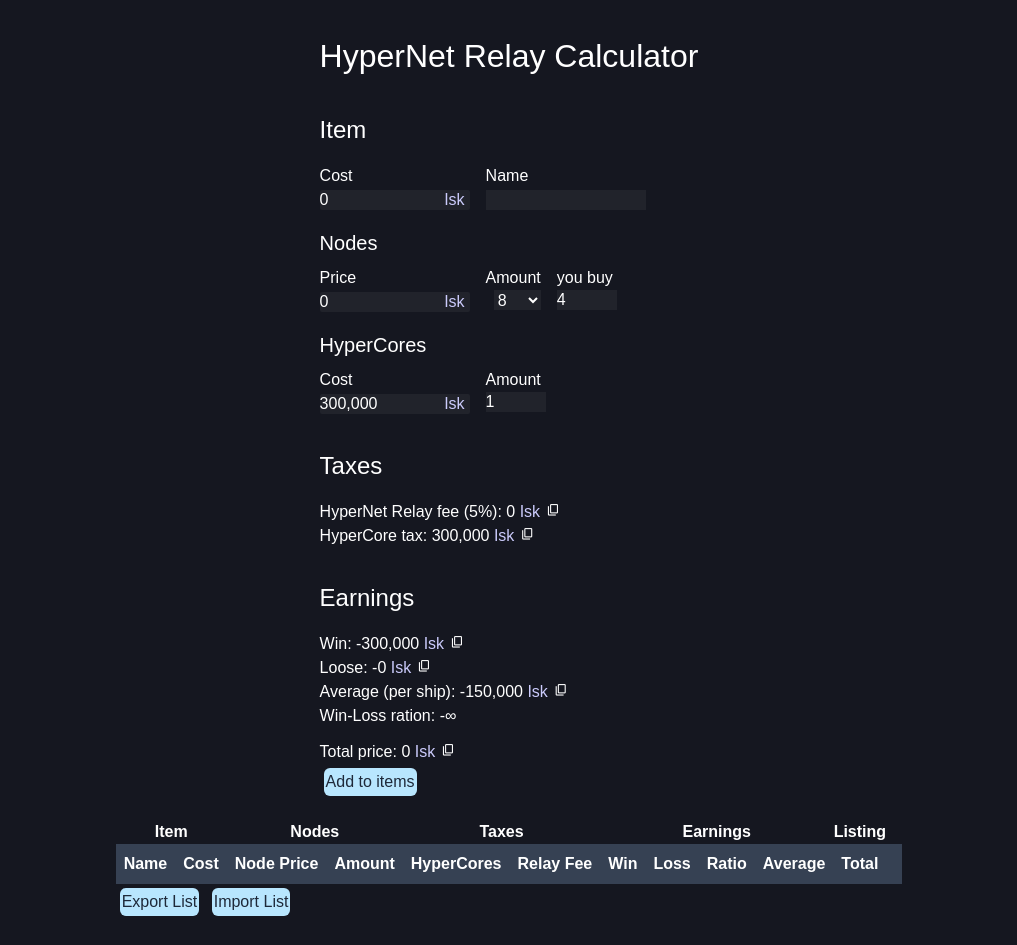
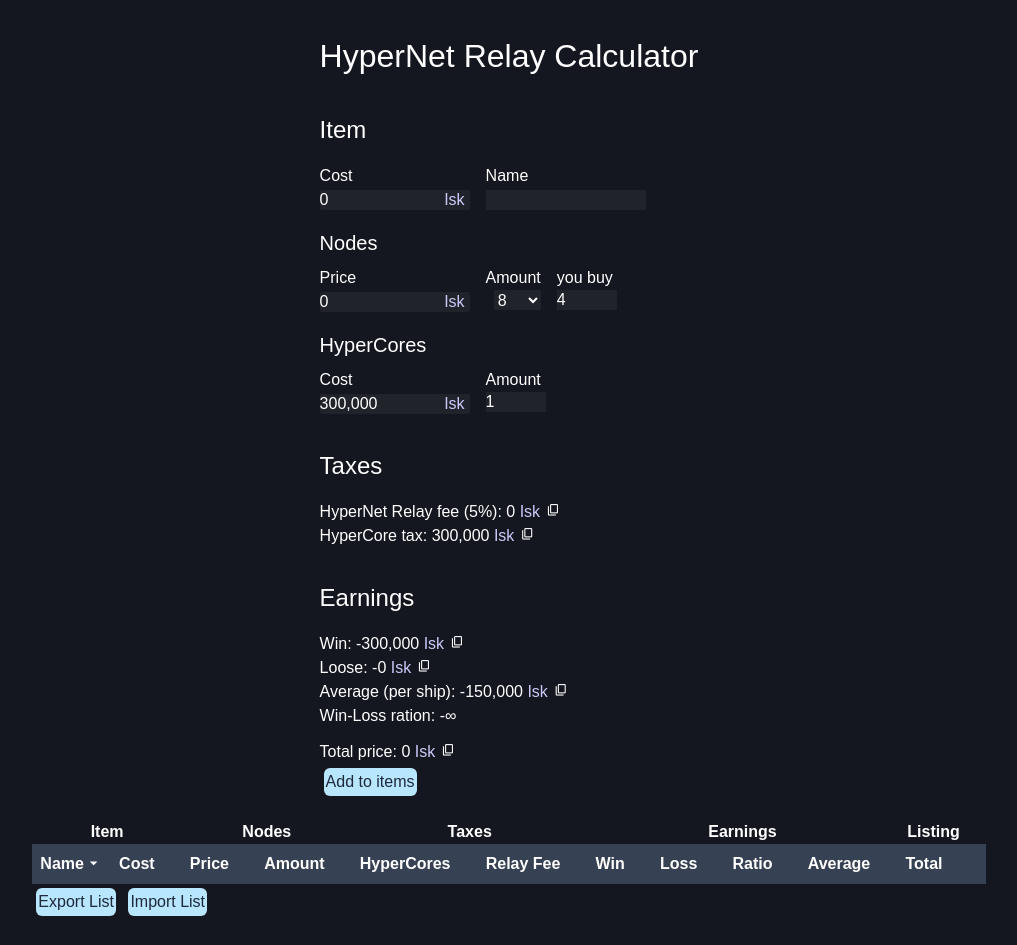
Before and after one commit to DOD-101/hypernet-relay-calculator, a SvelteKit app: page / in a window 1280 px wide. Shown: the top 945 px of the page, without its empty margins (131-1148 px from the left). Built offline with nearby package versions, Linux system fonts and the light colour scheme; a web font is replaced by a local one.

Commit message:
feat(list): add ability to sort

```diff
--- a/src/app.html
+++ b/src/app.html
@@ -27,7 +27,7 @@
     </style>
     <link
       rel="stylesheet"
-      href="https://fonts.googleapis.com/css2?family=Material+Symbols+Outlined:opsz,wght,FILL,GRAD@20..48,100..700,0..1,-50..200&icon_names=check,content_copy,delete"
+      href="https://fonts.googleapis.com/css2?family=Material+Symbols+Outlined:opsz,wght,FILL,GRAD@20..48,100..700,0..1,-50..200&icon_names=arrow_drop_down,check,content_copy,delete"
     />
     %sveltekit.head%
   </head>
--- a/src/routes/ListingsList.svelte
+++ b/src/routes/ListingsList.svelte
@@ -1,6 +1,9 @@
 <script lang="ts">
   import type { HyperNetListing } from "$lib/listing";
   import Listing from "./HyperNetListing.svelte";
+  import ListingsListHeader from "./ListingsListHeader.svelte";
+
+  let active = $state("Name");
 
   let {
     listings = $bindable([]),
@@ -19,26 +22,94 @@
     </tr>
 
     <tr class="*:p-2">
-      <th>Name</th>
-      <th>Cost</th>
+      <ListingsListHeader
+        bind:listings
+        bind:active
+        title="Name"
+        description="Name of the item"
+        sort_fn={(a: HyperNetListing, b: HyperNetListing) =>
+          a.item_name.localeCompare(b.item_name)}
+      />
+      <ListingsListHeader
+        bind:listings
+        bind:active
+        title="Cost"
+        description="Cost of the item"
+        key="item_cost"
+      />
 
-      <th>Node Price</th>
-      <th>Amount</th>
+      <ListingsListHeader
+        bind:listings
+        bind:active
+        title="Price"
+        description="Price of each node"
+        key="node_price"
+      />
+      <ListingsListHeader
+        bind:listings
+        bind:active
+        title="Amount"
+        description="Amount of Nodes"
+        key="nodes"
+      />
 
-      <th>HyperCores</th>
-      <th>Relay Fee</th>
+      <ListingsListHeader
+        bind:listings
+        bind:active
+        title="HyperCores"
+        description="Tax amount in form of HyperCores"
+        key="hypercores"
+      />
+      <ListingsListHeader
+        bind:listings
+        bind:active
+        title="Relay Fee"
+        description="Relay Fee Tax (5%)"
+        key="relay_fee"
+      />
 
-      <th>Win</th>
-      <th>Loss</th>
-      <th>Ratio</th>
-      <th>Average</th>
+      <ListingsListHeader
+        bind:listings
+        bind:active
+        title="Win"
+        description="Earnings if you win the Item"
+        key="win"
+      />
+      <ListingsListHeader
+        bind:listings
+        bind:active
+        title="Loss"
+        description="Losses if you lose the Item"
+        key="hypercores"
+      />
+      <ListingsListHeader
+        bind:listings
+        bind:active
+        title="Ratio"
+        description="Ratio of Win to Loss"
+        key="ratio"
+      />
+      <ListingsListHeader
+        bind:listings
+        bind:active
+        title="Average"
+        description="Average earnings per item"
+        key="average_per_item"
+      />
 
-      <th>Total</th>
+      <ListingsListHeader
+        bind:listings
+        bind:active
+        title="Total"
+        description="Total price to list the item for on the HyperNet Relay"
+        key="total_price"
+      />
+
       <th></th>
     </tr>
 
     {#each listings as l}
-      <tr class="*:p-2 *:text-center *:content-center">
+      <tr class="*:text-center *:content-center">
         <Listing listing={l} />
         <td>
           <div class="h-full w-full flex flex-col justify-center">
--- /dev/null
+++ b/src/routes/ListingsListHeader.svelte
@@ -0,0 +1,49 @@
+<script lang="ts">
+  let {
+    title,
+    description,
+    listings = $bindable([]),
+    active = $bindable(""),
+    key = null,
+    sort_fn = null,
+    className = "",
+  } = $props();
+
+  let span_toggle = $state(false);
+</script>
+
+<th title={description} class={className}>
+  <button
+    onclick={() => {
+      active = title;
+      span_toggle = !span_toggle;
+
+      if (sort_fn) {
+        listings.sort(sort_fn);
+      } else {
+        listings.sort((a, b) => {
+          return a[key] - b[key];
+        });
+      }
+
+      if (!span_toggle) {
+        listings.reverse();
+      }
+    }}
+  >
+    <span class="flex flex-row items-center">
+      {title}
+      <span
+        class="material-symbols-outlined {span_toggle ? 'rotate-180' : ''}
+        {active === title ? '' : 'opacity-0'}"
+        >arrow_drop_down
+      </span>
+    </span>
+  </button>
+</th>
+
+<style>
+  .material-symbols-outlined {
+    font-size: 1.2rem;
+  }
+</style>
```
